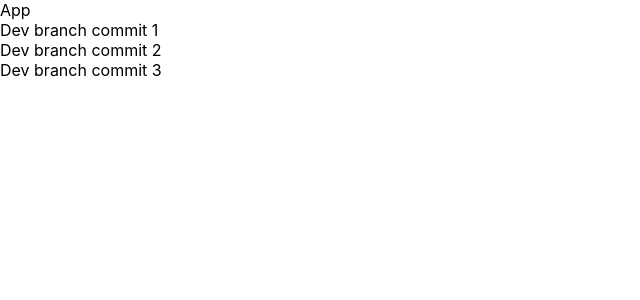
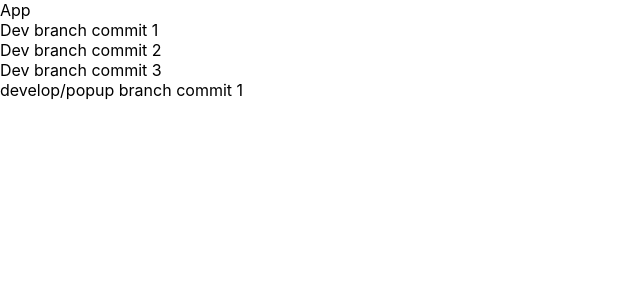
Before and after one commit to Sergey-pn/cra-console, a React (Create React App) app: page / in a window 1280 px wide. Shown: the top 300 px of the page, without its empty margins (0-640 px from the left). Built offline with nearby package versions, Linux system fonts and the light colour scheme.

Commit message:
develop/popup branch commit 1

```diff
--- a/src/App.tsx
+++ b/src/App.tsx
@@ -8,6 +8,7 @@ function App() {
       <div>Dev branch commit 1</div>
       <div>Dev branch commit 2</div>
       <div>Dev branch commit 3</div>
+      <div>develop/popup branch commit 1</div>
     </div>
   );
 }
```
